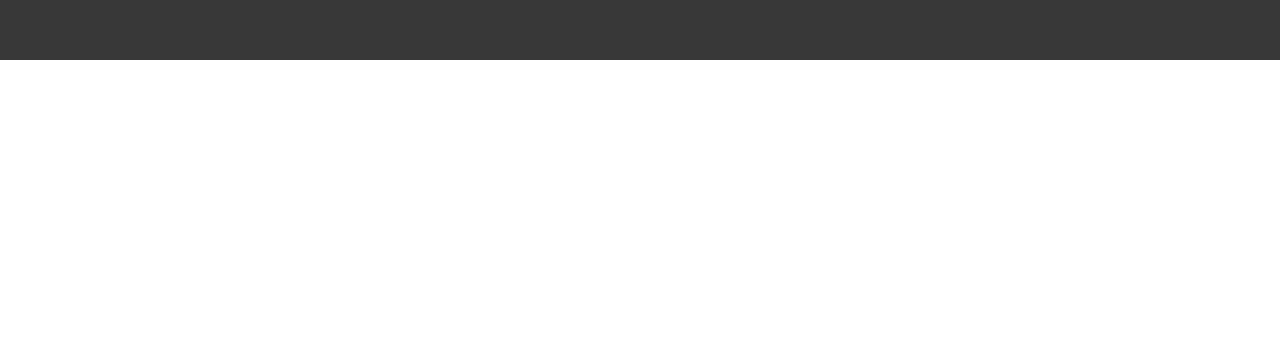
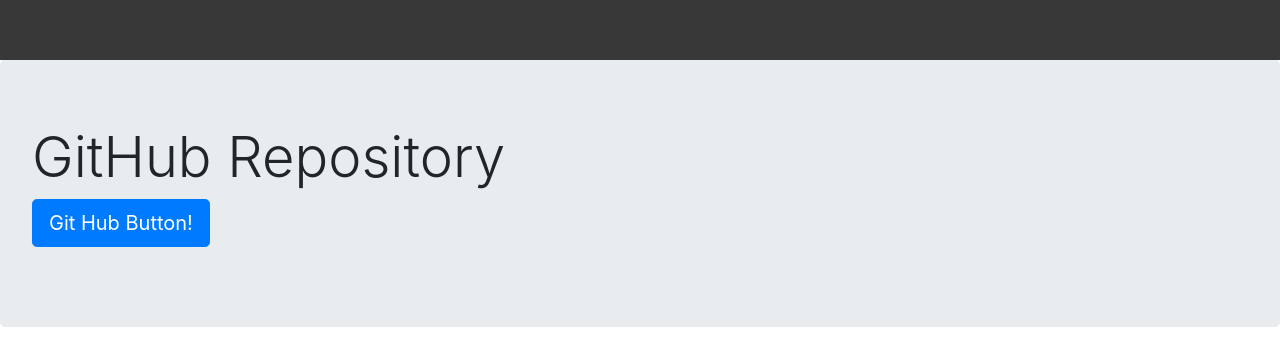
Before and after one commit to dmitton/movieInfoSimulator, a plain HTML site: page index.html in a window 1280 px wide. Shown: the part 2157-2516 px from the top of the page. Before the commit the page ends 2217 px from the top, so only its background shows below. Drawn offline with nearby package versions, Linux system fonts and the light colour scheme.

Commit message:
Update index.html

```diff
--- a/index.html
+++ b/index.html
@@ -36,9 +36,12 @@
     <div id = "searchResults"></div>
 
 
-
-
-
+    <div class="jumbotron">
+      <h1 class="display-4">GitHub Repository</h1>
+      <p class="lead">
+        <a class="btn btn-primary btn-lg" href="https://github.com/dmitton/movieInfoSimulator" role="button">Git Hub Button!</a>
+      </p>
+    </div>
 
   <script text="type/javascript" src="script.js">
   </script>
```
